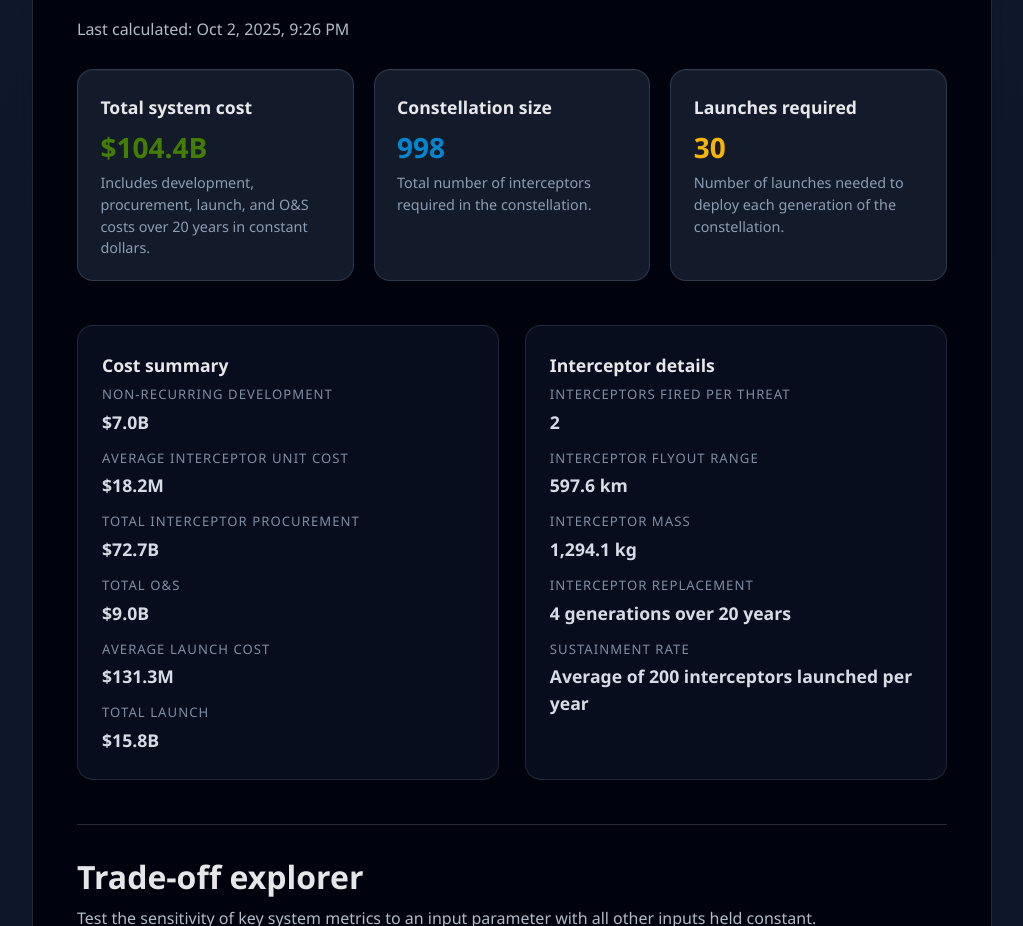
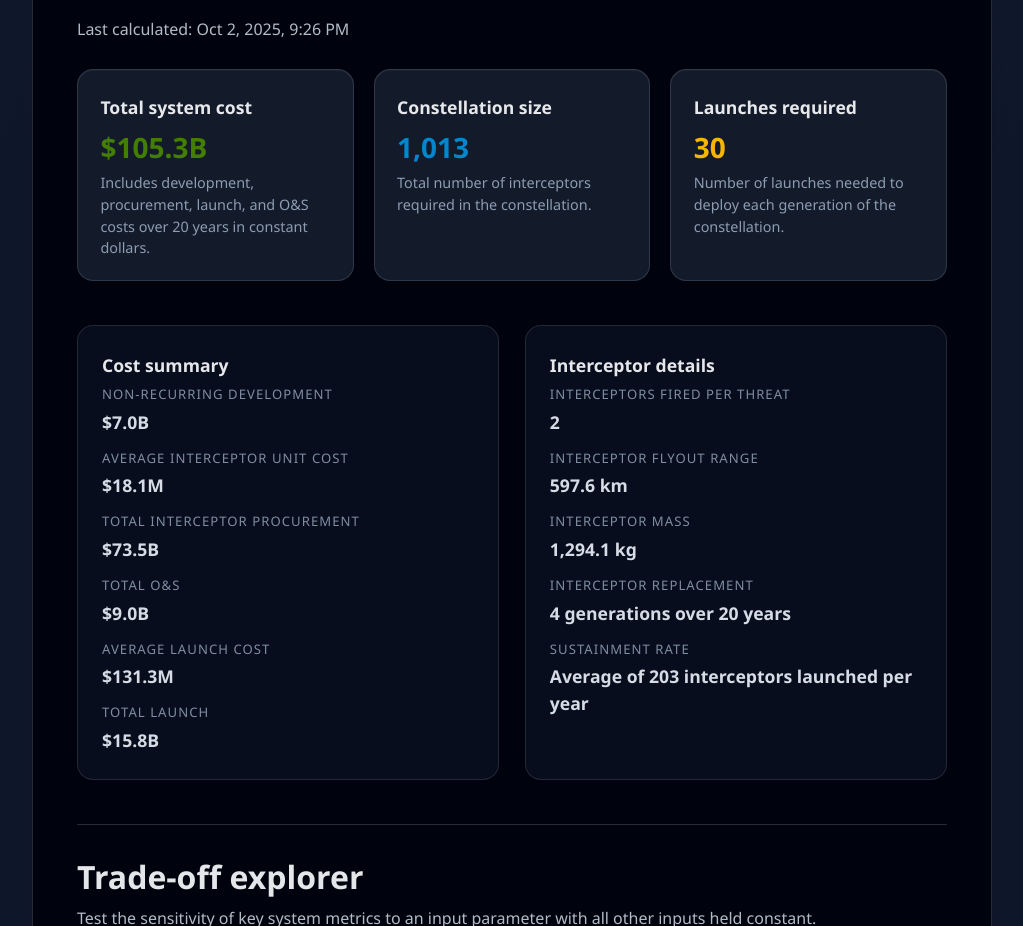
Before and after one commit to toddsharrison/SBI, a React (Vite) app: page / in a window 1280 px wide. Shown: the part 3280-4206 px from the top of the page, without its empty margins (128-1151 px from the left). Built offline with nearby package versions, Linux system fonts and the light colour scheme.

Commit message:
Update coverage calculation and branding

```diff
--- a/index.html
+++ b/index.html
@@ -3,7 +3,7 @@
   <head>
     <meta charset="UTF-8" />
     <meta name="viewport" content="width=device-width, initial-scale=1.0" />
-    <title>AEI Space Charts</title>
+    <title>AEI Space-Based Interceptor Calculator</title>
     <meta name="description" content="Interactive AEI space charts published via GitHub Pages." />
     <link rel="icon" type="image/svg+xml" href="/favicon.svg" />
     <meta property="og:title" content="Space-Based Interceptor Calculator" />
--- a/src/App.jsx
+++ b/src/App.jsx
@@ -1780,24 +1780,36 @@ function computeScenario(values) {
     interceptorFlyoutRangeMessage = 'Acceleration inputs result in an invalid time to max velocity.';
   }
 
-  const altitudeDeltaKm = assumptions.sbiOrbitAltitudeKm - assumptions.interceptAltitudeKm;
+  const earthRadiusKm = 6378.1;
   let coverageRadiusKm = Number.NaN;
 
-  if (Number.isFinite(interceptorFlyoutRangeKm)) {
-    const radicand = Math.pow(interceptorFlyoutRangeKm, 2) - Math.pow(altitudeDeltaKm, 2);
-    if (radicand >= 0) {
-      coverageRadiusKm = Math.sqrt(radicand);
-    }
-  }
-
-  const earthRadiusKm = 6378.1;
+  if (
+    Number.isFinite(interceptorFlyoutRangeKm) &&
+    Number.isFinite(assumptions.sbiOrbitAltitudeKm) &&
+    Number.isFinite(assumptions.interceptAltitudeKm)
+  ) {
+    const orbitalRadiusKm = earthRadiusKm + assumptions.sbiOrbitAltitudeKm;
+    const interceptRadiusKm = earthRadiusKm + assumptions.interceptAltitudeKm;
+    const denominator = 2 * orbitalRadiusKm;
+
+    if (Number.isFinite(orbitalRadiusKm) && Math.abs(denominator) > Number.EPSILON) {
+      const baseTerm = Math.pow(orbitalRadiusKm, 2) + Math.pow(interceptRadiusKm, 2) - Math.pow(interceptorFlyoutRangeKm, 2);
+      const innerTerm = interceptRadiusKm - baseTerm / denominator;
+      const candidateCoverage = 2 * Math.PI * interceptRadiusKm * innerTerm;
+
+      if (Number.isFinite(candidateCoverage) && candidateCoverage > 0) {
+        coverageRadiusKm = candidateCoverage;
+      }
+    }
+  }
+
   const earthCoverageSqKm = Number.isFinite(assumptions.maxLatitudeCoverageDeg)
     ? 4 * Math.PI * Math.pow(earthRadiusKm + assumptions.interceptAltitudeKm, 2) * Math.sin((assumptions.maxLatitudeCoverageDeg * Math.PI) / 180)
     : Number.NaN;
 
   let constellationSize = Number.NaN;
   if (Number.isFinite(coverageRadiusKm) && coverageRadiusKm > 0 && Number.isFinite(earthCoverageSqKm) && earthCoverageSqKm > 0) {
-    const coverageAreaPerInterceptor = Math.PI * Math.pow(coverageRadiusKm, 2);
+    const coverageAreaPerInterceptor = coverageRadiusKm; /*When I calculated coverageRadiusKm above I was really calculating the area covered, so this fixes that.*/
     const rawConstellation = (earthCoverageSqKm / coverageAreaPerInterceptor) * assumptions.salvoSize * interceptorsPerThreat;
     if (Number.isFinite(rawConstellation) && rawConstellation > 0) {
       constellationSize = Math.max(1, Math.ceil(rawConstellation));
```
Also changed, not shown: 1 other file (tests, documents, lock files or other folders).
